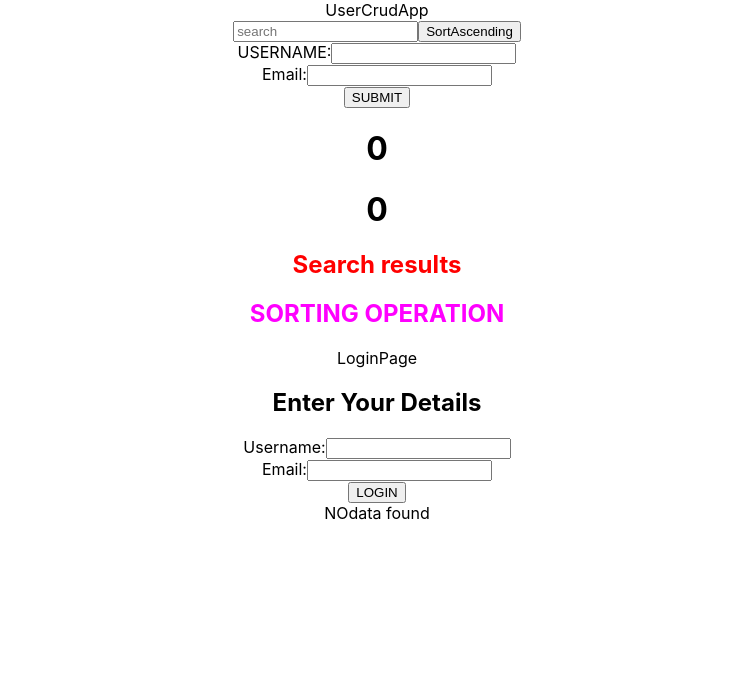
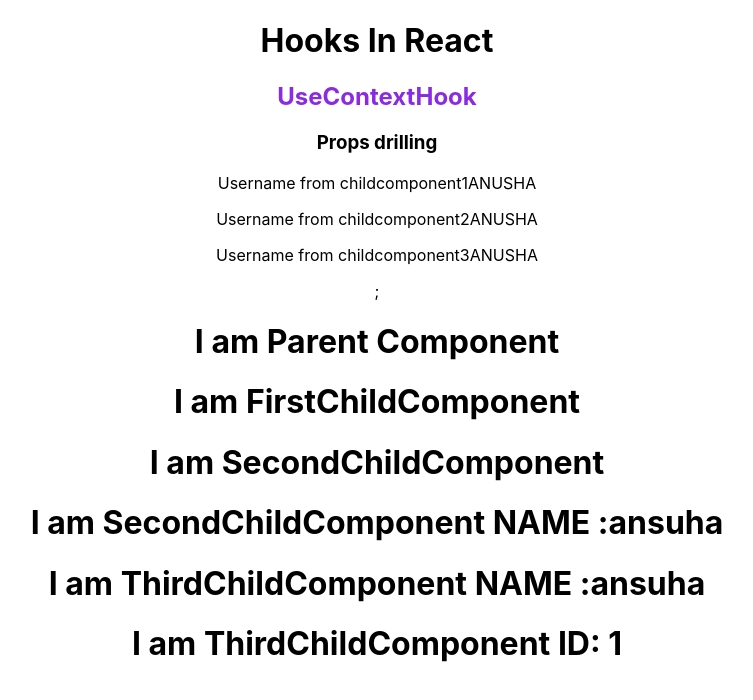
Before and after one commit to anushamutharasi/REDUX, a React (Create React App) app in the folder redux_beginner/: page / in a window 1280 px wide. Shown: the top 700 px of the page, without its empty margins (263-1016 px from the left). Built offline with nearby package versions, Linux system fonts and the light colour scheme.

Commit message:
UseContext Hook

```diff
--- a/redux_beginner/package.json
+++ b/redux_beginner/package.json
@@ -13,7 +13,8 @@
     "react-redux": "^9.2.0",
     "react-scripts": "^5.0.1",
     "redux": "^5.0.1",
-    "redux-thunk": "^3.1.0"
+    "redux-thunk": "^3.1.0",
+    "uuid": "^11.1.0"
   },
   "scripts": {
     "start": "react-scripts start",
--- a/redux_beginner/src/App.js
+++ b/redux_beginner/src/App.js
@@ -11,6 +11,7 @@
 import UserCrudAppwithReactjs from './REACTJS/UserCrudAppwithReactjs';
 import SearchOperationwithReactjs from './REACTJS/SearchOperationwithReactjs';
 import ImportsReactjs from './REACTJS/ImportsReactjs';
+import ImportHooks from './React-Hooks/ImportHooks';
 
 function App() {
 
@@ -25,10 +26,11 @@
       {/* <UserCrudApp/> */}
       {/* <Product/> */}
       {/* <TodoApp/> */}
-       <UserCrudAppwithReactjs/>
+       {/* <UserCrudAppwithReactjs/> */}
       {/* <SearchOperationwithReactjs/> */}
 
-      <ImportsReactjs/>
+      {/* <ImportsReactjs/> */}
+      <ImportHooks/>
     </div>
   );
 }
--- /dev/null
+++ b/redux_beginner/src/React-Hooks/ImportHooks.jsx
@@ -0,0 +1,14 @@
+import React from 'react'
+import UseContextHook from './UseContextHook/UseContextHook';
+
+const ImportHooks = () => {
+  return (
+    <div>
+
+      <h1>Hooks In React</h1>
+      <UseContextHook/>
+    </div>
+  );
+}
+
+export default ImportHooks
--- /dev/null
+++ b/redux_beginner/src/React-Hooks/Styles.css
@@ -0,0 +1,4 @@
+h2{
+    color:blueviolet;
+
+}
--- /dev/null
+++ b/redux_beginner/src/React-Hooks/UseContextHook/UseContextHook.js
@@ -0,0 +1,90 @@
+import React from "react";
+import { useContext, createContext } from "react";
+import "../../React-Hooks/Styles.css";
+
+//Props Drilling
+const ChildComponet3 = ({ name }) => {
+  return <p>Username from childcomponent3{name}</p>;
+};
+
+const ChildComponet2 = ({ name }) => {
+  return (
+    <>
+      <p>Username from childcomponent2{name}</p>
+      <ChildComponet3 name={name} />
+    </>
+  );
+};
+
+const ChildComponet1 = ({ name }) => {
+  // console.log("Name CC1",name);
+  return (
+    <>
+      <p>Username from childcomponent1{name}</p>
+      <ChildComponet2 name={name} />;
+    </>
+  );
+};
+
+//parent component
+
+const UseContextHook = () => {
+  const username = "ANUSHA";
+  return (
+    <div>
+      <h2>UseContextHook</h2>
+      <h3>Props drilling</h3>
+
+      <ChildComponet1 name={username} />
+
+      <ParentComponent />
+    </div>
+  );
+};
+export default UseContextHook;
+
+//how use context solve the prop drilling problem
+//Creating a Context Object it has 2 components one is consumer and another is provider
+const NameContextObject = createContext();
+export const ParentComponent = () => {
+  const username1 = { name: "ansuha", id: 1 }; //context value
+  return (
+    <>
+      <h1>I am Parent Component</h1>
+      <NameContextObject.Provider value={username1}>
+        <FirstChildComponent />
+      </NameContextObject.Provider>
+    </>
+  );
+};
+
+const FirstChildComponent = () => {
+  return (
+    <>
+      <h1>I am FirstChildComponent</h1>
+      <SecondChildComponent />
+    </>
+  );
+};
+
+const SecondChildComponent = () => {
+  const nameObj = useContext(NameContextObject);
+  return (
+    <>
+      <h1>I am SecondChildComponent</h1>
+      <h1>I am SecondChildComponent NAME :{nameObj.name}</h1>
+      <ThirdChildComponent />
+    </>
+  );
+};
+
+const ThirdChildComponent = () => {
+  //using the context here to consume the value(Username) by using useContext Hook
+  const nameObj = useContext(NameContextObject);
+  return (
+    <>
+      <h1>I am ThirdChildComponent NAME :{nameObj.name}</h1>
+      <h1>I am ThirdChildComponent ID: {nameObj.id}</h1>
+    </>
+  );
+};
```
Also changed, not shown: 2 other files (tests, documents, lock files or other folders).
